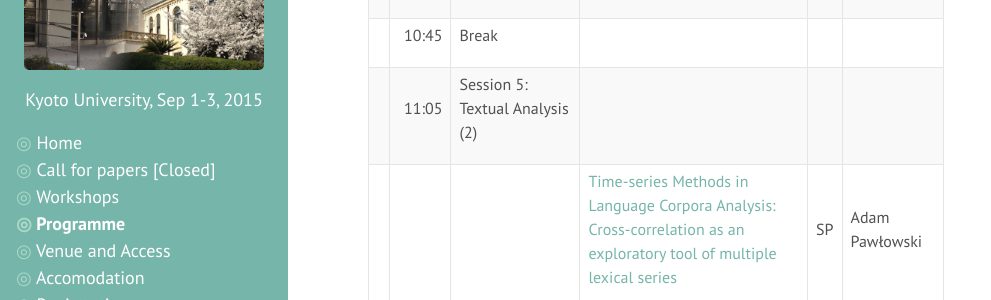
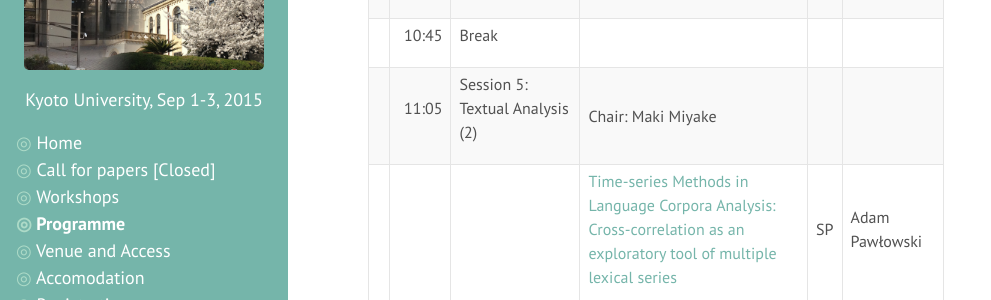
Before and after one commit to jadh2015/jadh2015.github.io, a Jekyll site: the page built from 20programme.md, in a window 1280 px wide and 900 px high, scrolled down 4509 px. Shown: the part 154-454 px from the top of the window, without its empty margins (0-991 px from the left). Built offline with Jekyll 4.4.1, drawn with Linux system fonts in a browser that asks for light colours; comment, search, counter and statistics services are not loaded.

Commit message:
added Session 5 chair.

```diff
--- a/20programme.md
+++ b/20programme.md
@@ -243,7 +243,7 @@ Cultural Map for the Corporeal Language in the Modern Era</p>
 <p>11:05</p>
 </td><td style="text-align:left;" class="ce18">
 <p>Session 5: Textual Analysis (2)</p>
-</td><td style="text-align:left;" class="ce26"> </td><td style="text-align:left;" class="ce36"> </td><td style="text-align:left;" class="ce42"> </td></tr><tr class="ro4"><td style="text-align:left;" class="ce4"> </td><td style="text-align:left;" class="ce14"> </td><td style="text-align:left;" class="ce19"> </td><td style="text-align:left;" class="ce27">
+</td><td style="text-align:left;" class="ce26">Chair: Maki Miyake</td><td style="text-align:left;" class="ce36"> </td><td style="text-align:left;" class="ce42"> </td></tr><tr class="ro4"><td style="text-align:left;" class="ce4"> </td><td style="text-align:left;" class="ce14"> </td><td style="text-align:left;" class="ce19"> </td><td style="text-align:left;" class="ce27">
 <p><a class="P68" href="{{ site.baseurl }}/abstracts/#index.xml-body.1_div.23">Time-series Methods in Language Corpora Analysis: Cross-correlation as an exploratory tool of multiple lexical series</a></p>
 </td><td style="text-align:left;" class="ce37">
 <p>SP</p>
```
